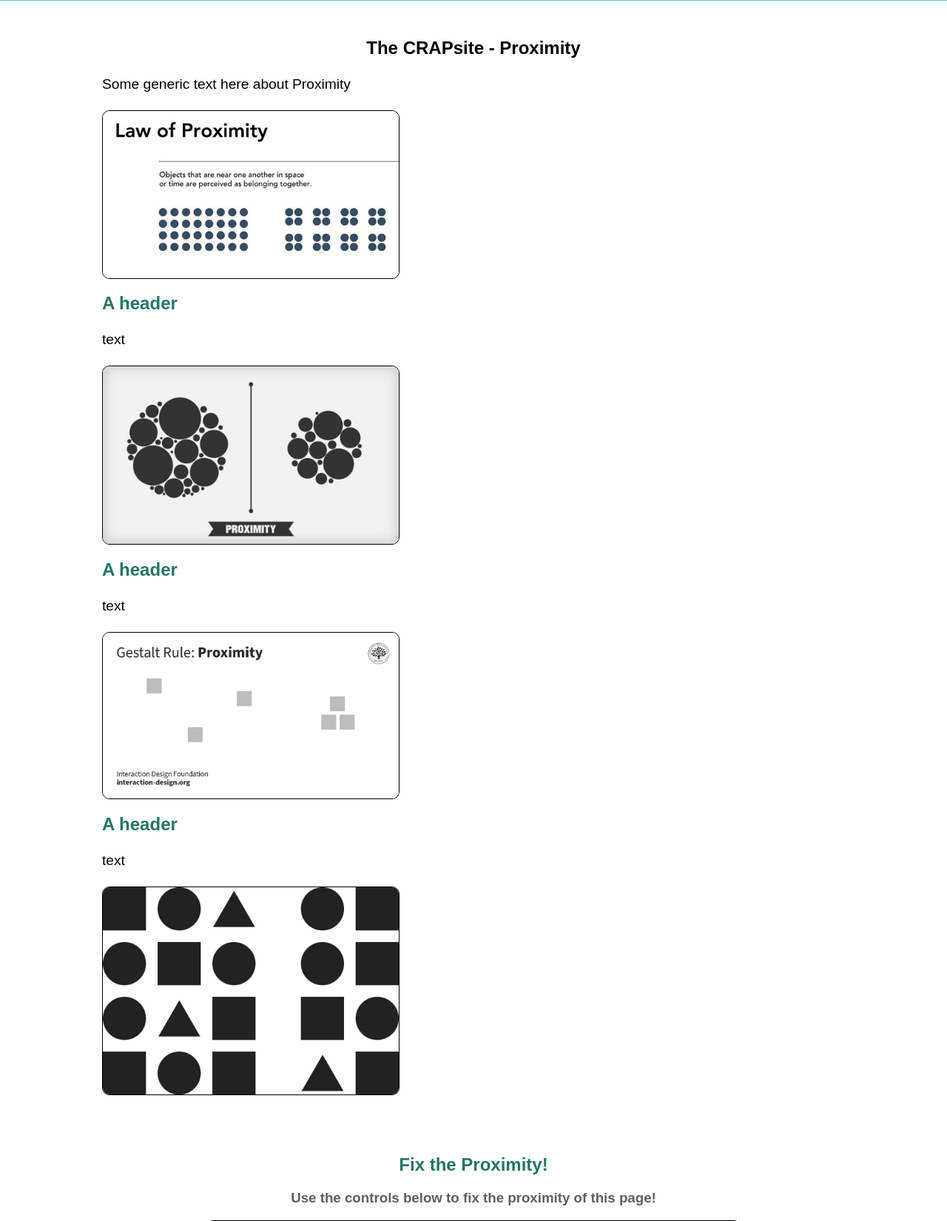
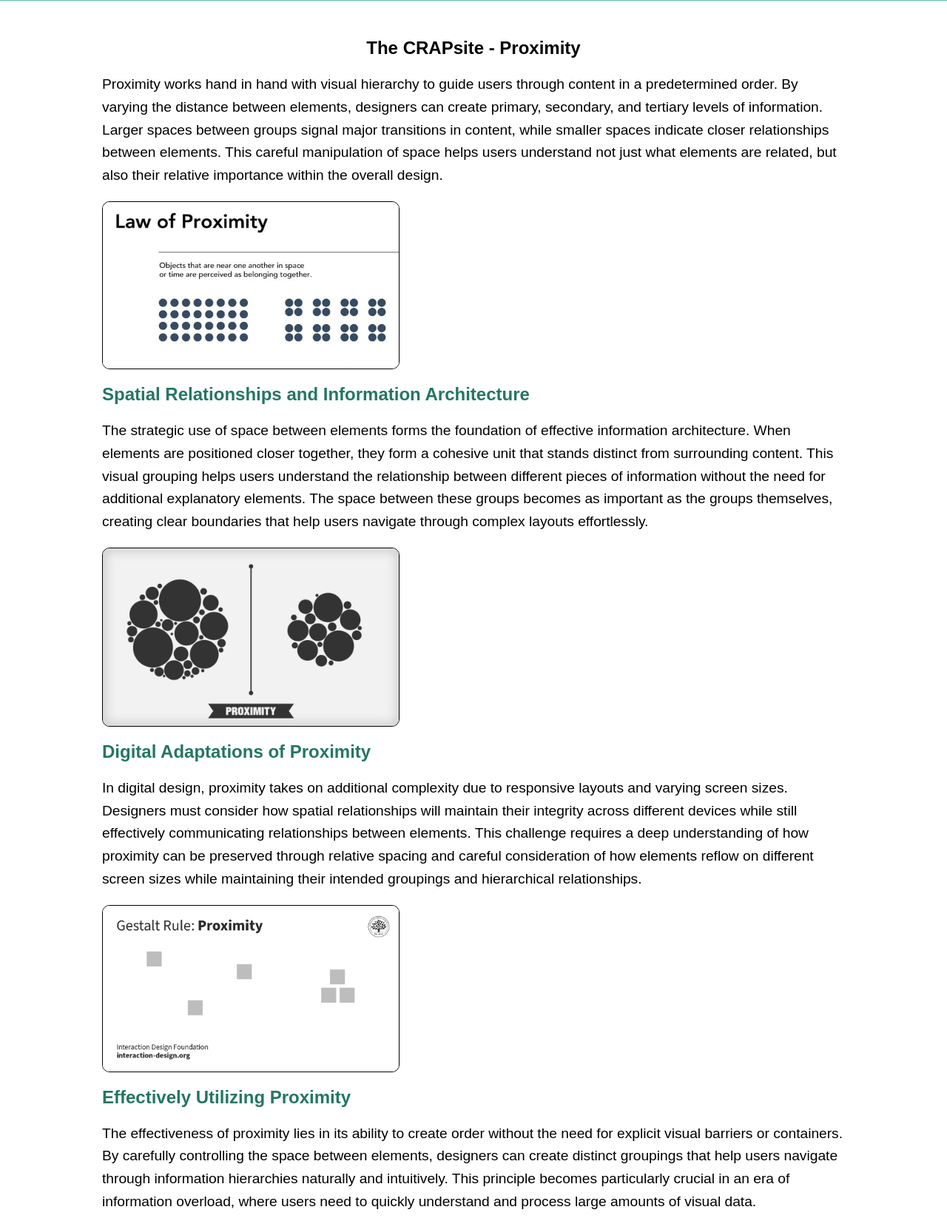
Before and after one commit to jme9889/ISTE240-Group4, a PHP site: page /proximity/index.php in a window 1280 px wide. Shown: the part 270-1920 px from the top of the page at 74% size. Run offline with PHP 8.4, Linux system fonts and the light colour scheme.

Commit message:
Added content to proximity

```diff
--- a/proximity/index.php
+++ b/proximity/index.php
@@ -8,7 +8,7 @@
             <div class="column">
                 <section class="paragraph">
                     <h1>The CRAPsite - Proximity</h1>
-                    <p>Some generic text here about Proximity</p>
+                    <p>Proximity works hand in hand with visual hierarchy to guide users through content in a predetermined order. By varying the distance between elements, designers can create primary, secondary, and tertiary levels of information. Larger spaces between groups signal major transitions in content, while smaller spaces indicate closer relationships between elements. This careful manipulation of space helps users understand not just what elements are related, but also their relative importance within the overall design.</p>
                     <img src="../assets/images/proximity1.jpg" alt="1" class="prox-graphic" id="prox1-1">
                     <img src="../assets/images/proximity2.png" alt="2" class="prox-graphic" id="prox2-1">
                     <img src="../assets/images/proximity3.png" alt="3" class="prox-graphic" id="prox3-1">
@@ -16,8 +16,8 @@
                 </section>
 
                 <section class="paragraph">
-                    <h2 class="interaction-h2">A header</h2>
-                    <p>text</p>
+                    <h2 class="interaction-h2">Spatial Relationships and Information Architecture</h2>
+                    <p>The strategic use of space between elements forms the foundation of effective information architecture. When elements are positioned closer together, they form a cohesive unit that stands distinct from surrounding content. This visual grouping helps users understand the relationship between different pieces of information without the need for additional explanatory elements. The space between these groups becomes as important as the groups themselves, creating clear boundaries that help users navigate through complex layouts effortlessly.</p>
                     <img src="../assets/images/proximity1.jpg" alt="1" class="prox-graphic" id="prox1-2">
                     <img src="../assets/images/proximity2.png" alt="2" class="prox-graphic" id="prox2-2">
                     <img src="../assets/images/proximity3.png" alt="3" class="prox-graphic" id="prox3-2">
@@ -25,8 +25,8 @@
                 </section>
 
                 <section class="paragraph">
-                    <h2 class="interaction-h2">A header</h2>
-                    <p>text</p>
+                    <h2 class="interaction-h2">Digital Adaptations of Proximity</h2>
+                    <p>In digital design, proximity takes on additional complexity due to responsive layouts and varying screen sizes. Designers must consider how spatial relationships will maintain their integrity across different devices while still effectively communicating relationships between elements. This challenge requires a deep understanding of how proximity can be preserved through relative spacing and careful consideration of how elements reflow on different screen sizes while maintaining their intended groupings and hierarchical relationships.</p>
                     <img src="../assets/images/proximity1.jpg" alt="1" class="prox-graphic" id="prox1-3">
                     <img src="../assets/images/proximity2.png" alt="2" class="prox-graphic" id="prox2-3">
                     <img src="../assets/images/proximity3.png" alt="3" class="prox-graphic" id="prox3-3">
@@ -34,8 +34,8 @@
                 </section>
 
                 <section class="paragraph">
-                    <h2 class="interaction-h2">A header</h2>
-                    <p>text</p>
+                    <h2 class="interaction-h2">Effectively Utilizing Proximity</h2>
+                    <p>The effectiveness of proximity lies in its ability to create order without the need for explicit visual barriers or containers. By carefully controlling the space between elements, designers can create distinct groupings that help users navigate through information hierarchies naturally and intuitively. This principle becomes particularly crucial in an era of information overload, where users need to quickly understand and process large amounts of visual data.</p>
                     <img src="../assets/images/proximity1.jpg" alt="1" class="prox-graphic" id="prox1-4">
                     <img src="../assets/images/proximity2.png" alt="2" class="prox-graphic" id="prox2-4">
                     <img src="../assets/images/proximity3.png" alt="3" class="prox-graphic" id="prox3-4">
```
